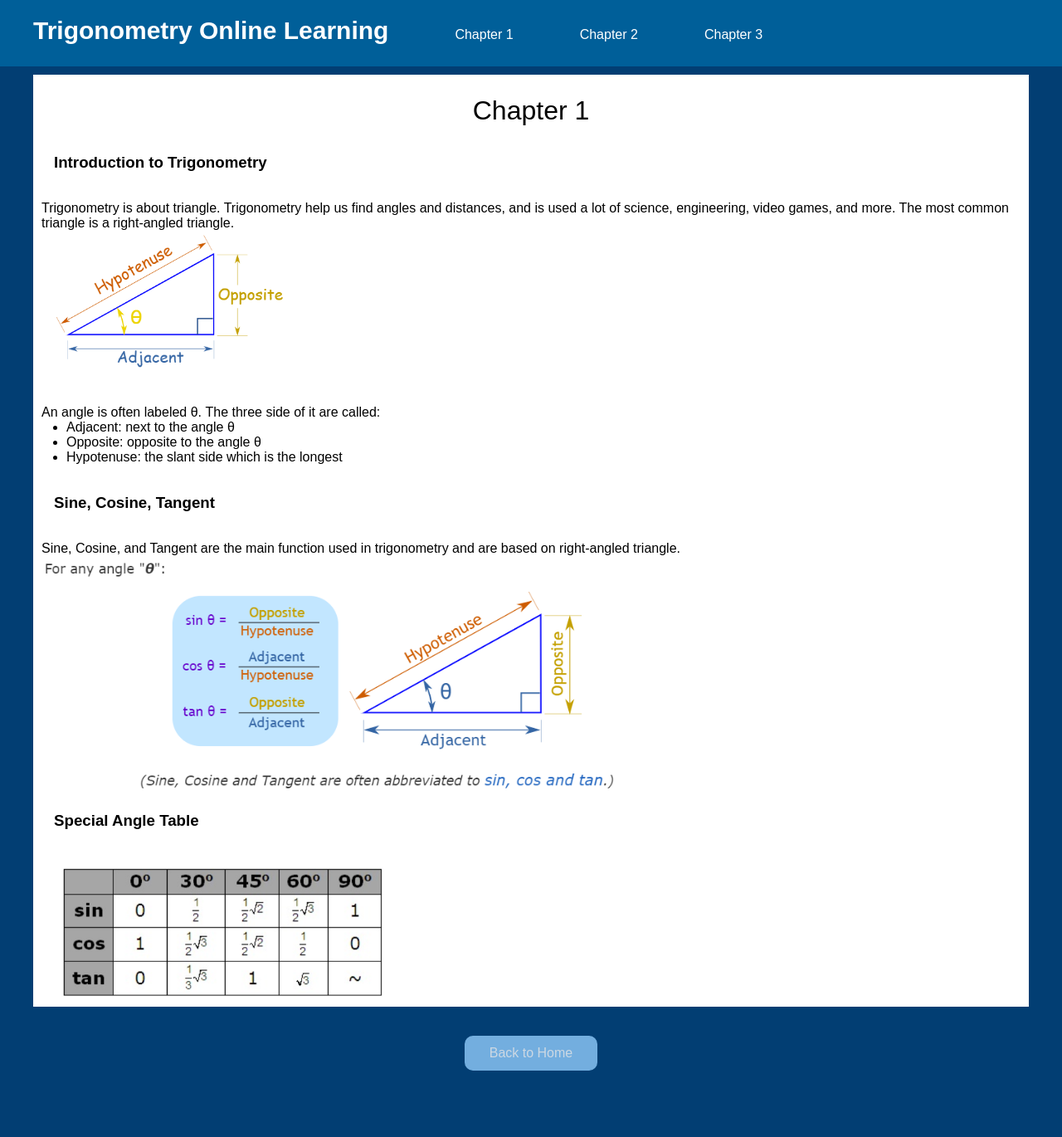
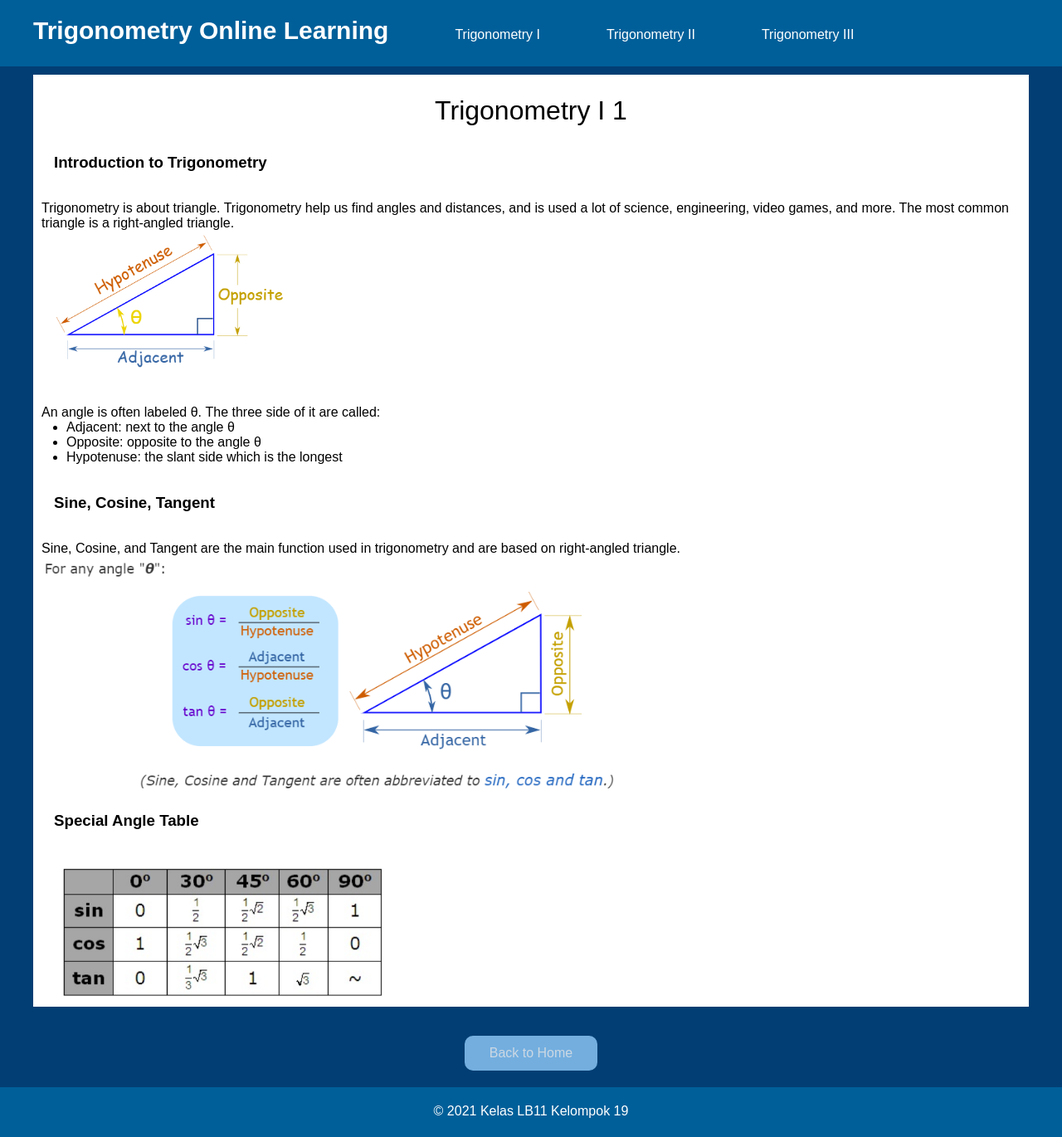
Before and after one commit to esthariothomas/itstrigonometri, a website: page chapter1.html in a window 1280 px wide. Shown: the whole page at 83% size. Before the commit the page ends 1310 px from the top, so only its background shows below. Drawn offline with Linux system fonts and the light colour scheme.

Commit message:
add app.js

```diff
--- a/app.js
+++ b/app.js
@@ -8,7 +8,7 @@ const port = 3000;
 const app = express();
 
 app.use(bodyParser.urlencoded({extended: true}));
-app.use(express.static('public'));
+app.use(express.static("public"));
 
 moongose.connect("mongodb://localhost:27017/ITStrigonometry", {useNewUrlParser: true, useUnifiedTopology: true, useFindAndModify: false});
 
@@ -31,6 +31,10 @@ app.get('/', (req, res) => {
     res.sendFile(__dirname + "/home.html");
 })
 
+app.get('/chapter1', (req, res) => {
+    res.sendFile(__dirname + '/chapter1.html');
+})
+
 app.listen(port, () => {
     console.log("Server is running on port 3000");
 })
--- a/chapter1.html
+++ b/chapter1.html
@@ -12,15 +12,15 @@
         <div class="header-logo"><a href="home.html">Trigonometry Online Learning</a></div>
         <div class="header-list">
           <ul class="navbar">
-            <li><a href="chapter1.html">Chapter 1</a></li>
-            <li><a href="chapter2.html">Chapter 2</a></li>
-            <li><a href="chapter3.html">Chapter 3</a></li>
+            <li><a href="chapter1.html">Trigonometry I</a></li>
+            <li><a href="chapter2.html">Trigonometry II</a></li>
+            <li><a href="chapter3.html">Trigonometry III</a></li>
           </ul>
         </div>
     </div>
     <div class="content">
         <div class="titleLesson">
-            <h1 class="titleChapter"> Chapter 1 </h1>
+            <h1 class="titleChapter"> Trigonometry I 1 </h1>
         </div>
         <div class="contentWrapper">
             <div class="fotoContent"><img src="" alt=""></div>
@@ -46,5 +46,11 @@
     <div class="quizBtn">
         <a href="home.html" class="button quiz">Back to Home</a>
     </div>
+    <div class="footer">
+        <div class="footer-logo"></div>
+        <div class="footer-list">
+          &copy 2021 Kelas LB11 Kelompok 19
+        </div>
+      </div>
 </body>
 </html>
```
Also changed, not shown: chapter2.html (+10 -4 lines), chapter3.html (+10 -4 lines), quiz.html (+1 -1 lines), validasi.js (+4 -4 lines).
